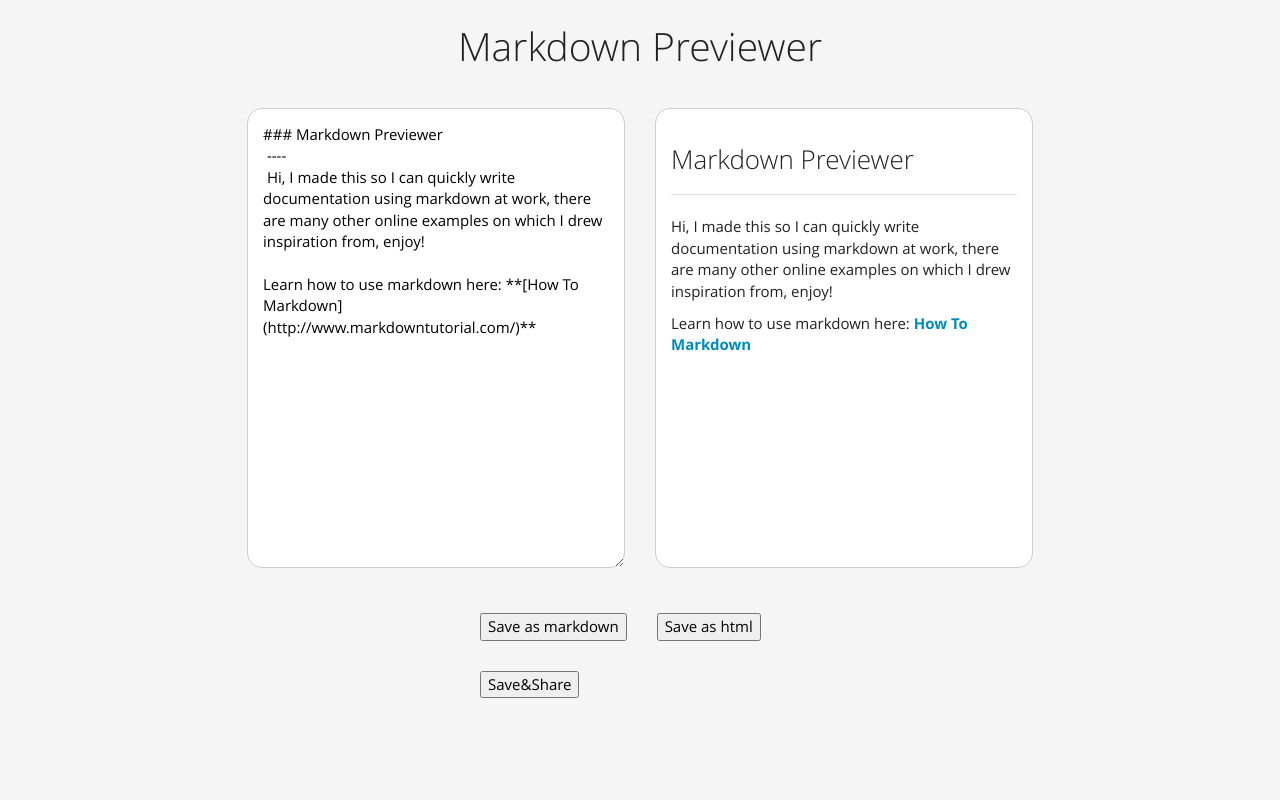
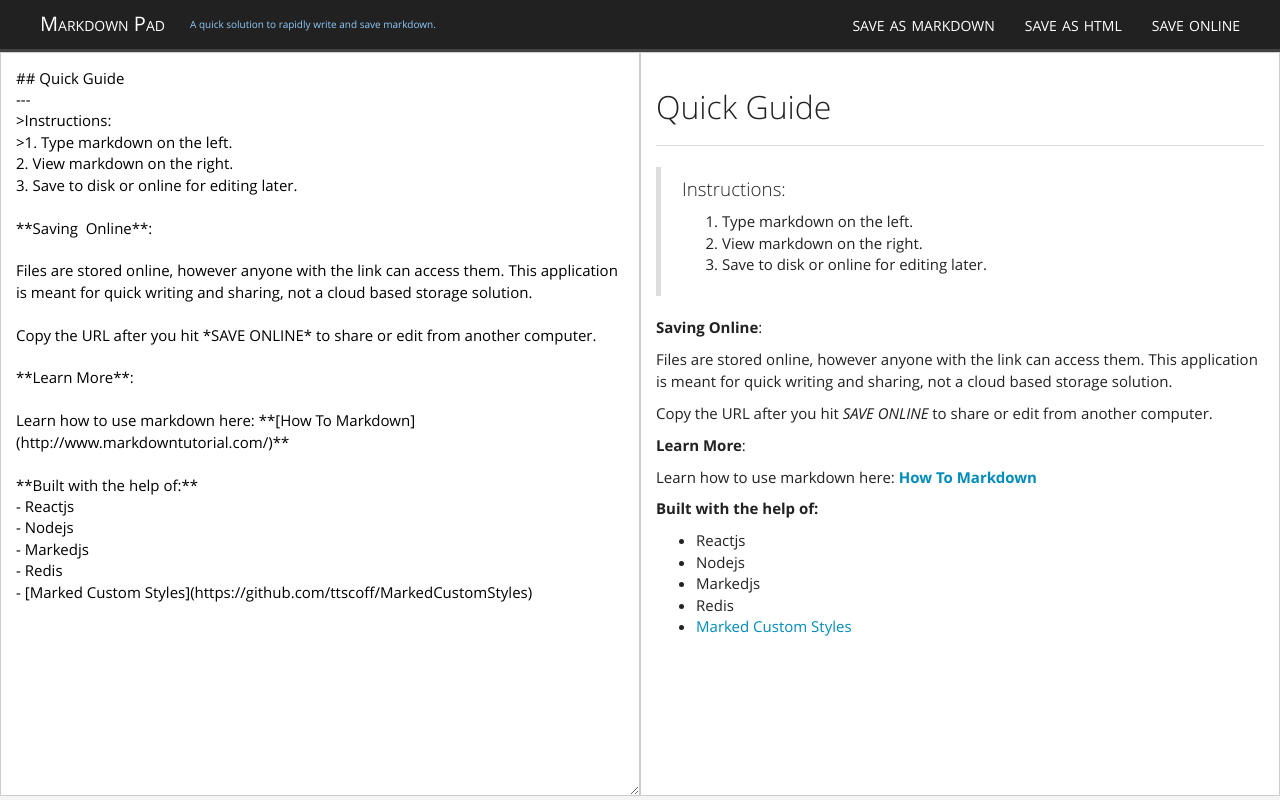
Before and after one commit to willcodes/react-markdown-previewer, a React app: page / in a window 1280 px wide. Built offline with nearby package versions, Linux system fonts and the light colour scheme.

Commit message:
functionality cleanup and new copy

```diff
--- a/app/dev/components/Editor.js
+++ b/app/dev/components/Editor.js
@@ -14,10 +14,11 @@
 
     componentDidMount() {
 
-        let defaultText = "### Markdown Previewer \n ---- \n Hi, I made this so I can quickly write documentation using markdown at work, there are many other online examples on which I drew inspiration from, enjoy! \n\nLearn how to use markdown here: **[How To Markdown](http://www.markdowntutorial.com/)**";
+        let defaultText = "## Quick Guide\n---\n>Instructions:\n>1. Type markdown on the left.\n2. View markdown on the right.\n3. Save to disk or online for editing later.\n\n**Saving  Online**:\n\nFiles are stored online, however anyone with the link can access them. This application is meant for quick writing and sharing, not a cloud based storage solution.\n\nCopy the URL after you hit *SAVE ONLINE* to share or edit from another computer. \n\n**Learn More**:\n\nLearn how to use markdown here: **[How To Markdown](http://www.markdowntutorial.com/)**\n\n**Built with the help of:**\n- Reactjs\n- Nodejs\n- Markedjs\n- Redis\n- [Marked Custom Styles](https://github.com/ttscoff/MarkedCustomStyles)";
 
         if (window.location.search.indexOf('?query=') > -1) {
             var id = window.location.search.split('?query=')[1];
+
             fetch('/' + id).then((res) => {
                 return res.text();
             }).then((myRes) => {
@@ -27,6 +28,7 @@
                         value: myRes
                     })
                 }
+
                 else {
                     this.setState({
                         value: defaultText
@@ -42,11 +44,12 @@
         }
     }
 
-
-    saveToFile(file) {
+    //uses filesave package
+    _saveToFile(file) {
         fileSave.saveAs(file)
     }
 
+    //save to redis -> maybe should abstract this somehow
     _saveDocument() {
         let shouldSave = window.location.search.indexOf('?query=');
         if(shouldSave !== -1) {
@@ -63,44 +66,76 @@
                     docContent:this.state.value
                 })
             });
+
             fetch(request).then(function(res) {
                 console.log(res);
+                alert('saved homie, cheaaaa')
             });
         }
         else {
-            console.log('err');
-            window.location = '?query='+Math.random().toString(36).substring(7);
+
+            let randomHash = Math.random().toString(36).substring(7);
+
+            let request = new Request('/save', {
+                method: 'POST',
+                headers: new Headers({
+                    'Content-Type': 'application/json'
+                }),
+                body:JSON.stringify({
+                    docName : randomHash,
+                    docContent:this.state.value
+                })
+            });
+
+            fetch(request).then(function(res) {
+                window.location = '?query=' + randomHash;
+                alert("copy the url!");
+            });
+
+
+
         }
     }
 
     render() {
-
+        //returns html after marked.js package parses
         let output = (value) => {
             let parsedMarkdown = marked(value, { sanitize: true });
             return {
                 __html: parsedMarkdown
             }
         }
-
+        //md and html files using filesave
         let markdownFile = new File([this.state.value], 'markdown.md', { type: "text/plain;charset=utf-8" });
         let htmlFile = new File([marked(this.state.value)], 'markdown.html', { type: "text/plain;charset=utf-8" });
 
         return (
-            <div className="container">
-                <header>
-                    <h1>Markdown Previewer</h1>
-                </header>
-                <div className="flex-container">
-                    <textarea className="half-container" rows="20" cols="50" value={this.state.value} onChange={event => this.setState({ value: event.target.value })}>
-                    </textarea>
-                    <div className="half-container" dangerouslySetInnerHTML={output(this.state.value)}></div>
+            <main>
+                <nav>
+                    <a href="/" className="logo">
+                        Markdown Pad
+                    </a>
+                    <span>
+                        A quick solution to rapidly write and save markdown.
+                    </span>
+                    <ul>
+                        <li>
+                            <a href="#" onClick={() => { this._saveToFile(markdownFile) }}>save as markdown</a>
+                            <a href="#" onClick={() => { this._saveToFile(htmlFile) }}>save as html</a>
+                            <a href="#" onClick={() => { this._saveDocument() }}>save online</a>
+                        </li>
+                    </ul>
+                </nav>
+                <div className="container">
+                    <div className="flex-container">
+                        <textarea className="half-container" rows="20" cols="50"
+                            value={this.state.value}
+                            onChange={event => this.setState({ value: event.target.value })}>
+                        </textarea>
+                        <div className="half-container" dangerouslySetInnerHTML={output(this.state.value)}></div>
+                    </div>
                 </div>
-                <div className="btn-control">
-                    <button type="" onClick={() => { this.saveToFile(markdownFile) }}> Save as markdown </button>
-                    <button type="" onClick={() => { this.saveToFile(htmlFile) }}> Save as html</button>
-                    <button type="" onClick={() => { this._saveDocument() }}> Save&Share</button>
-                </div>
-            </div>
+            </main>
         );
     }
 }
--- a/app/dev/index.js
+++ b/app/dev/index.js
@@ -3,17 +3,7 @@
 // import TextData from './components/TextData';
 import Editor from './components/Editor';
 
-class App extends React.Component {
-    render() {
-        return (
-            <div className="app">
-                <Editor />
-            </div>
-        )
-    }
-}
-
 ReactDOM.render(
-    <App></App>,
+    <Editor></Editor>,
     document.getElementById("app")
 );
--- a/app/web/css/style.css
+++ b/app/web/css/style.css
@@ -2,32 +2,71 @@
     background:whitesmoke;
 }
 
+nav {
+    background:#212121;
+    display:flex;
+    padding: 10px 25px;
+    width:100%;
+    color:white;
+    border-bottom:3px solid #424242;
+    font-size:20px;
+    align-items:center;
+}
+
+nav ul {
+    padding:0;
+    margin:0;
+    list-style:none;
+    margin-left:auto;
+}
+
+nav a {
+    margin: 0 15px;
+    color:white;
+    transition:0.2s;
+    font-variant: small-caps
+}
+
+nav a:hover {
+    opacity:0.7;
+    color:#90CAF9;
+    text-decoration: none;
+}
+
+span {
+    margin-left:10px;
+    align-self: center;
+    font-variant: none;
+    font-size:10px;
+    color:#90CAF9;
+}
+
+
 header {
-    width:85%;
-    margin:25px auto;
-    text-align: center;
+    margin:25px 15px;
+    text-align: left;
 }
+
 
 .flex-container {
     display:flex;
     justify-content: space-around;
     margin:auto;
-    width:75%;
+    width:100%;
 }
 .container {
-    width:85%;
+    width:100%;
     margin:auto;
 }
 
 .half-container {
-    min-width:350px;
+    height:93vh;
     background:white;
     padding:15px;
-    margin:15px;
-    width:47%;
-    flex: 1 1 47%;
+    width:50vw;
     border:1px solid  #CCC;
-    border-radius:15px;
+    overflow:scroll;
+    word-wrap: break-word;
 }
 
 .btn-control {
--- a/server.js
+++ b/server.js
@@ -20,6 +20,7 @@
 // We point to our static assets
 app.use('/', express.static(publicPath));
 
+//endpoint to get get key based on query string
 app.get('/:id', (req,res) => {
   let documentKey = req.params.id;
   client.get(documentKey, (err, reply) => {
@@ -33,6 +34,7 @@
   })
 });
 
+//endpoint to save to redis
 app.post('/save', (req, res) => {
 
   client.set(req.body.docName, req.body.docContent,(err, reply) => {
```
Also changed, not shown: app/web/app.bundle.js.
